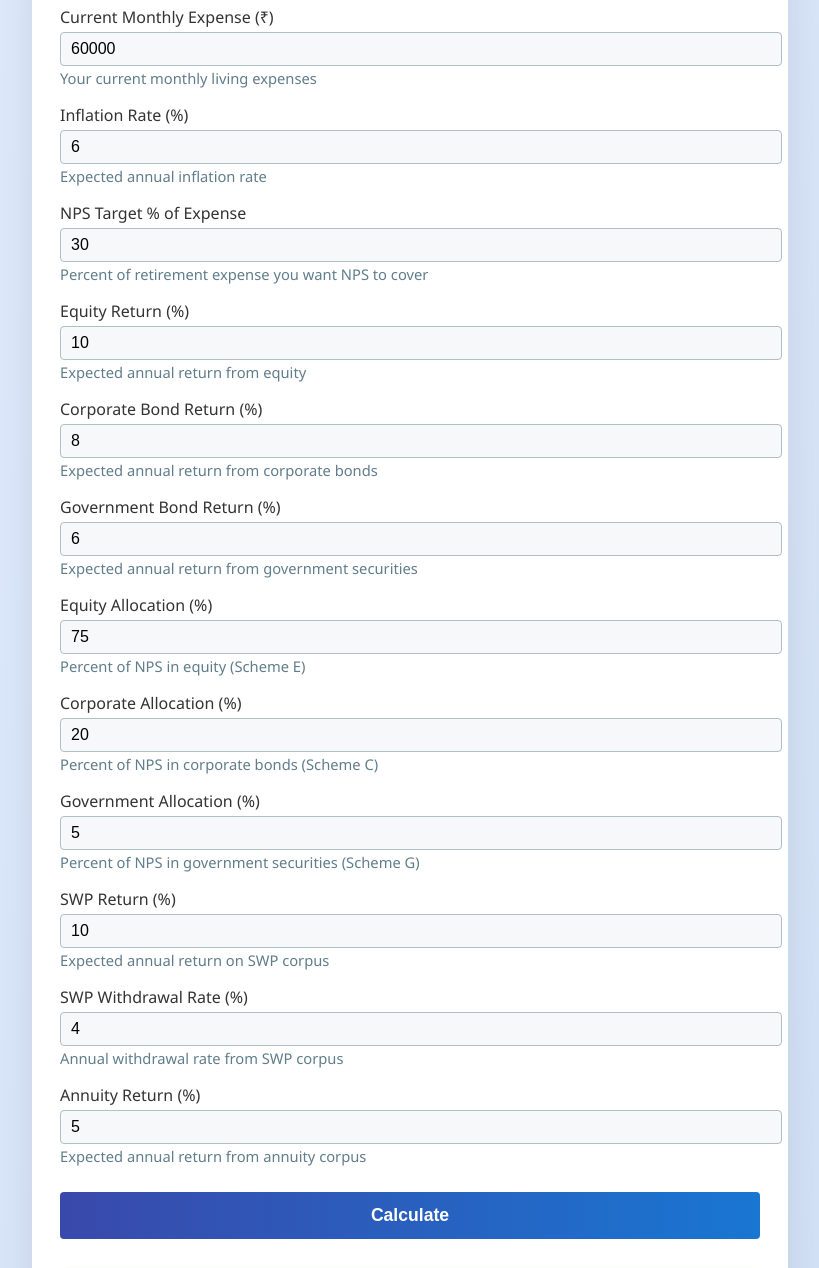
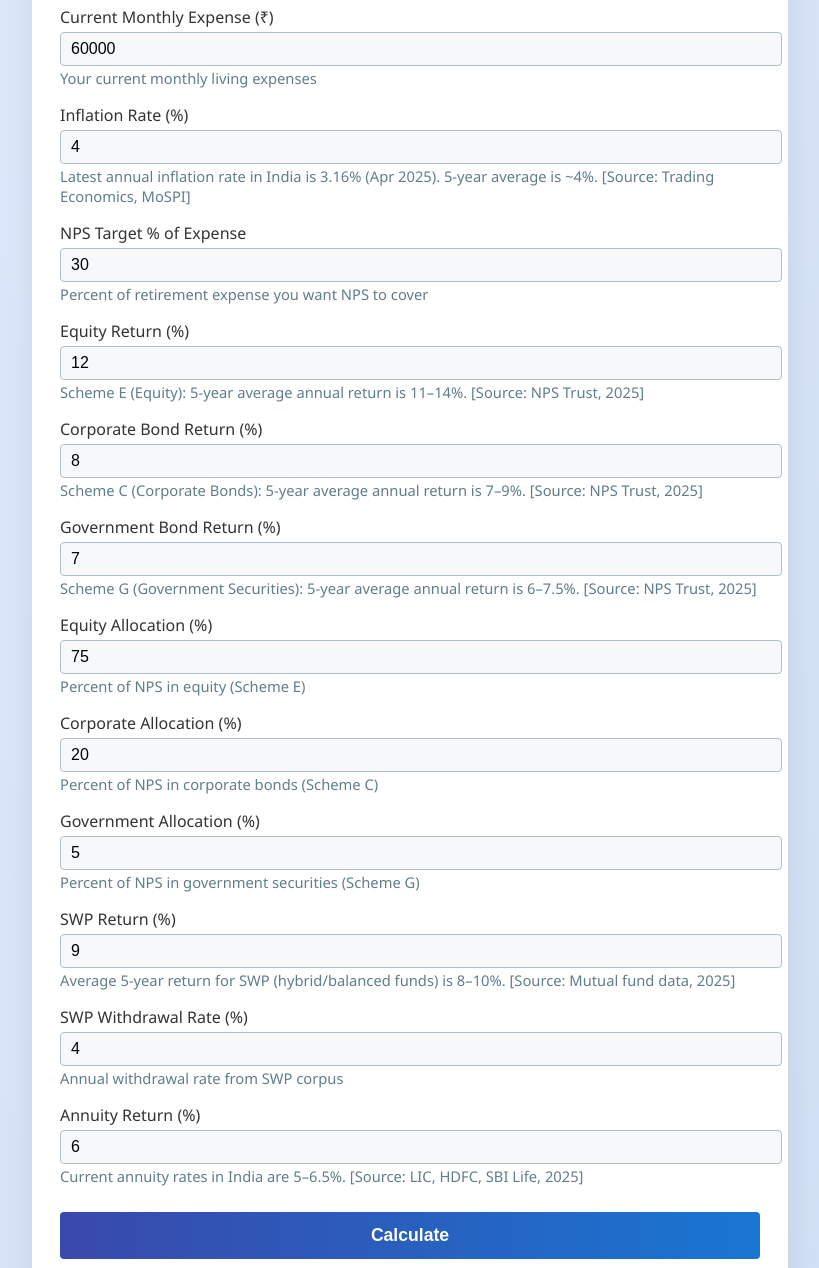
Before and after one commit to babubl/nps-retirement-calculator-2025, a plain HTML site: page index.html in a window 1280 px wide. Shown: the part 540-1808 px from the top of the page, without its empty margins (230-1049 px from the left). Drawn offline with Linux system fonts and the light colour scheme.

Commit message:
Updated help text
Updated help text with average inflation and return values.

```diff
--- a/index.html
+++ b/index.html
@@ -166,7 +166,7 @@
       <div class="form-group">
         <label for="currentAge">Current Age</label>
         <input type="number" id="currentAge" value="40" min="18" max="80" required>
-        <div class="desc">Enter your current age in years</div>
+        <div class="desc">Your current age in years</div>
       </div>
       <div class="form-group">
         <label for="retirementAge">Retirement Age</label>
@@ -190,8 +190,8 @@
       </div>
       <div class="form-group">
         <label for="inflationRate">Inflation Rate (%)</label>
-        <input type="number" id="inflationRate" value="6" min="0" max="100" step="any" required>
-        <div class="desc">Expected annual inflation rate</div>
+        <input type="number" id="inflationRate" value="4" min="0" max="100" step="any" required>
+        <div class="desc">Latest annual inflation rate in India is 3.16% (Apr 2025). 5-year average is ~4%. [Source: Trading Economics, MoSPI]</div>
       </div>
       <div class="form-group">
         <label for="npsTarget">NPS Target % of Expense</label>
@@ -200,18 +200,18 @@
       </div>
       <div class="form-group">
         <label for="equityReturn">Equity Return (%)</label>
-        <input type="number" id="equityReturn" value="10" min="0" max="100" step="any" required>
-        <div class="desc">Expected annual return from equity</div>
+        <input type="number" id="equityReturn" value="12" min="0" max="100" step="any" required>
+        <div class="desc">Scheme E (Equity): 5-year average annual return is 11–14%. [Source: NPS Trust, 2025]</div>
       </div>
       <div class="form-group">
         <label for="corporateBondReturn">Corporate Bond Return (%)</label>
         <input type="number" id="corporateBondReturn" value="8" min="0" max="100" step="any" required>
-        <div class="desc">Expected annual return from corporate bonds</div>
+        <div class="desc">Scheme C (Corporate Bonds): 5-year average annual return is 7–9%. [Source: NPS Trust, 2025]</div>
       </div>
       <div class="form-group">
         <label for="governmentBondReturn">Government Bond Return (%)</label>
-        <input type="number" id="governmentBondReturn" value="6" min="0" max="100" step="any" required>
-        <div class="desc">Expected annual return from government securities</div>
+        <input type="number" id="governmentBondReturn" value="7" min="0" max="100" step="any" required>
+        <div class="desc">Scheme G (Government Securities): 5-year average annual return is 6–7.5%. [Source: NPS Trust, 2025]</div>
       </div>
       <div class="form-group">
         <label for="equityAllocation">Equity Allocation (%)</label>
@@ -230,8 +230,8 @@
       </div>
       <div class="form-group">
         <label for="swpReturn">SWP Return (%)</label>
-        <input type="number" id="swpReturn" value="10" min="0" max="100" step="any" required>
-        <div class="desc">Expected annual return on SWP corpus</div>
+        <input type="number" id="swpReturn" value="9" min="0" max="100" step="any" required>
+        <div class="desc">Average 5-year return for SWP (hybrid/balanced funds) is 8–10%. [Source: Mutual fund data, 2025]</div>
       </div>
       <div class="form-group">
         <label for="swpWithdrawalRate">SWP Withdrawal Rate (%)</label>
@@ -240,8 +240,8 @@
       </div>
       <div class="form-group">
         <label for="annuityReturn">Annuity Return (%)</label>
-        <input type="number" id="annuityReturn" value="5" min="0" max="100" step="any" required>
-        <div class="desc">Expected annual return from annuity corpus</div>
+        <input type="number" id="annuityReturn" value="6" min="0" max="100" step="any" required>
+        <div class="desc">Current annuity rates in India are 5–6.5%. [Source: LIC, HDFC, SBI Life, 2025]</div>
       </div>
       <button type="submit">Calculate</button>
     </form>
@@ -377,7 +377,7 @@
              </div>`
         }
         <div style="margin-top:8px;color:#888;font-size:0.98em;">
-          <b>Note:</b> These are estimates. Please consult a financial advisor before making investment decisions.
+          <b>Note:</b> These are estimates based on latest 5-year averages (2020–2025). Please consult a financial advisor before making investment decisions.
         </div>
       `;
     });
```
